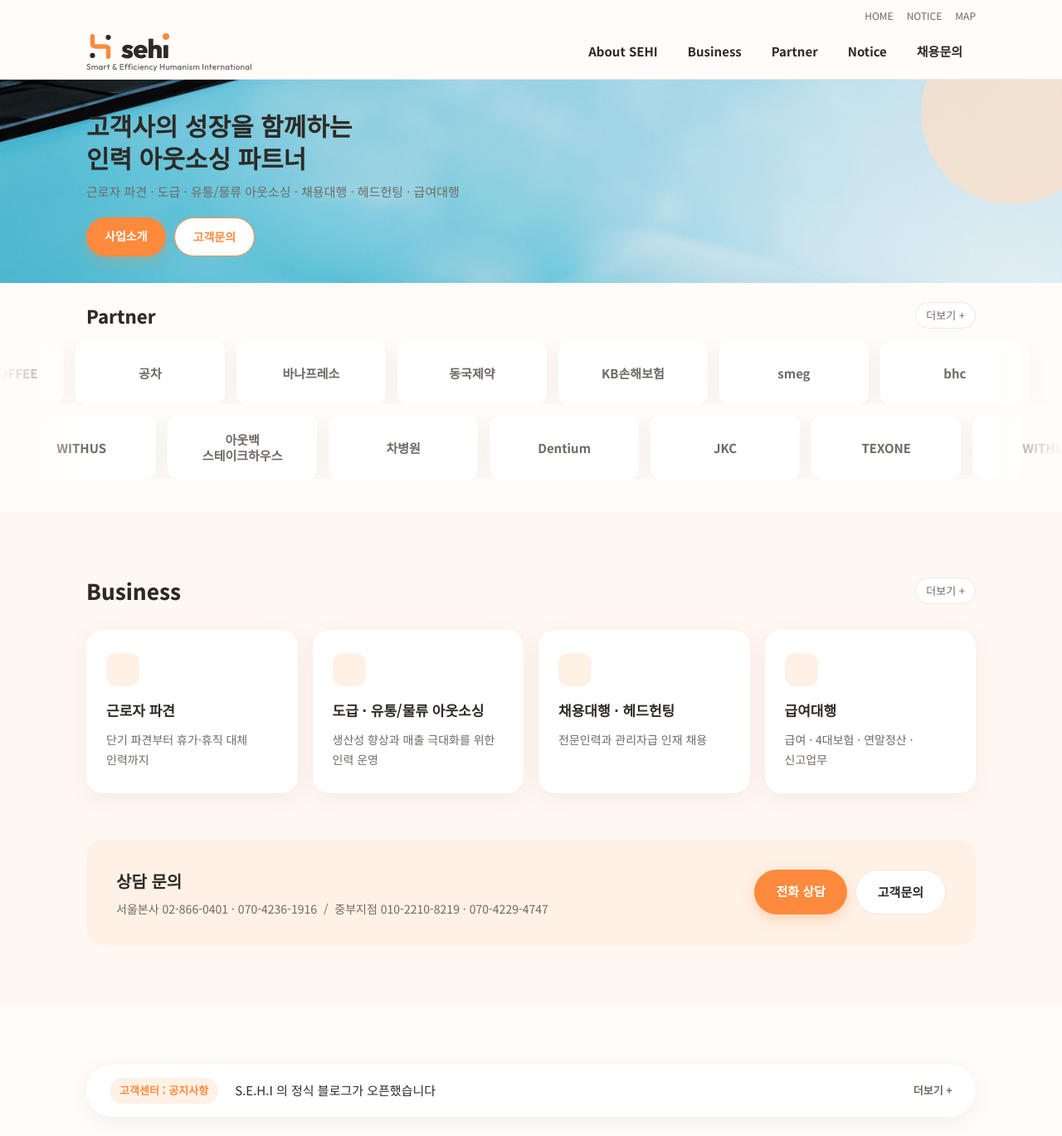
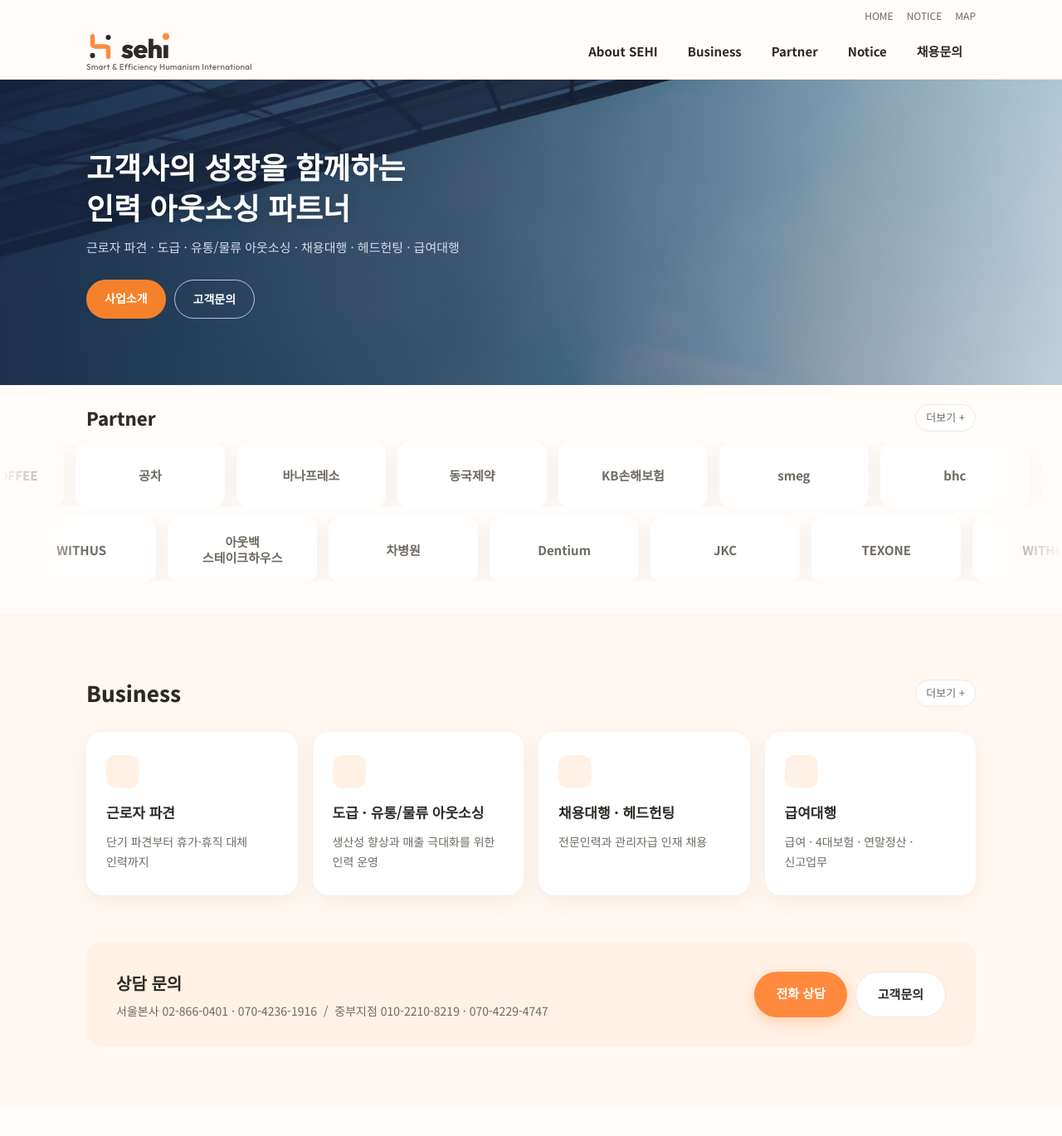
Before and after one commit to ivovilove2-maker/github.io, a Jekyll site: the page built from index.html, in a window 1280 px wide and 1400 px high. Shown: the top 1369 px of the window at 83% size. Built offline with Jekyll 4.4.1, drawn with Linux system fonts in a browser that asks for light colours; some web fonts are replaced.

Commit message:
Update style.css

```diff
--- a/assets/css/style.css
+++ b/assets/css/style.css
@@ -304,3 +304,26 @@ img{max-width:100%;display:block}
   .hero h1{font-size:24px}
   .hero + .main-sec{padding:16px 0 32px}
 }
+
+/* ===== 메인 비주얼: 빌딩 사진 + 네이비 ===== */
+.hero{
+  position:relative;padding:80px 0;color:#fff;
+  background:
+    linear-gradient(90deg,rgba(23,37,64,.92) 0%,rgba(31,47,77,.75) 45%,rgba(31,47,77,.15) 100%),
+    url('../../images/hero.jpg') center 35%/cover no-repeat,
+    #1F2F4D;
+}
+.hero::before,.hero::after{display:none}
+.hero h1{color:#fff;font-size:36px;line-height:1.35;margin:0 0 12px;text-shadow:0 2px 12px rgba(0,0,0,.2)}
+.hero .lead{color:#D5DDEC;font-size:15px;margin:0 0 26px}
+.hero .btn-primary{background:#F5822A;box-shadow:none}
+.hero .btn-primary:hover{background:#D96A14}
+.hero .btn-ghost{background:transparent;color:#fff;border:1.5px solid rgba(255,255,255,.7)}
+.hero .btn-ghost:hover{background:rgba(255,255,255,.12)}
+
+@media (max-width:760px){
+  .hero{padding:52px 0;background:
+    linear-gradient(rgba(23,37,64,.8),rgba(23,37,64,.8)),
+    url('../../images/hero.jpg') center/cover no-repeat,#1F2F4D}
+  .hero h1{font-size:26px}
+}
```
